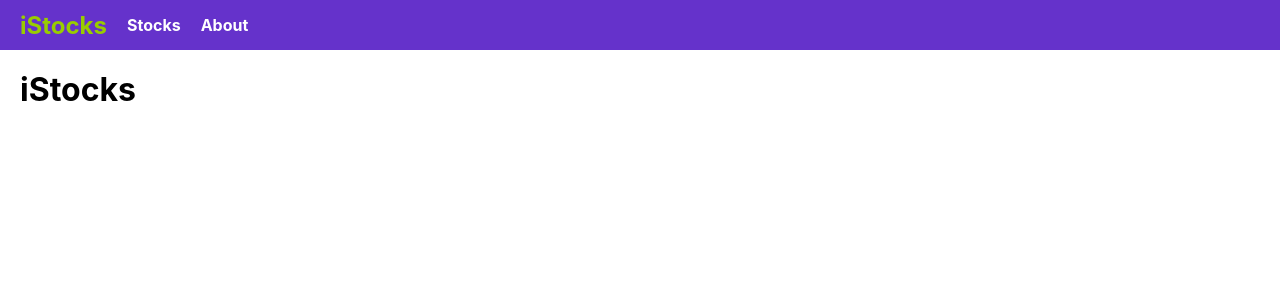
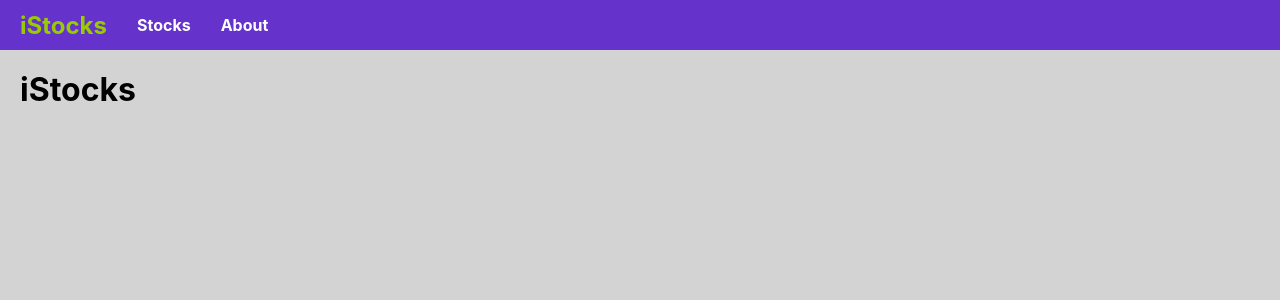
Before and after one commit to jihok0519/react-router-lab, a React (Create React App) app: page / in a window 1280 px wide. Shown: the top 300 px of the page. Built offline with nearby package versions, Linux system fonts and the light colour scheme.

Commit message:
aligned stock info to left

```diff
--- a/src/index.css
+++ b/src/index.css
@@ -5,6 +5,7 @@ body {
     sans-serif;
   -webkit-font-smoothing: antialiased;
   -moz-osx-font-smoothing: grayscale;
+  background-color: lightgray;
 }
 
 code {
@@ -28,7 +29,7 @@ code {
 }
 
 .nav > * {
-  padding-right: 20px;
+  padding-right: 30px;
 }
 
 .logo {
@@ -45,3 +46,8 @@ h1 {
 ul {
   text-align: left;
 }
+
+.stockInfo {
+  text-align: left;
+  margin: 20px;
+}
```
